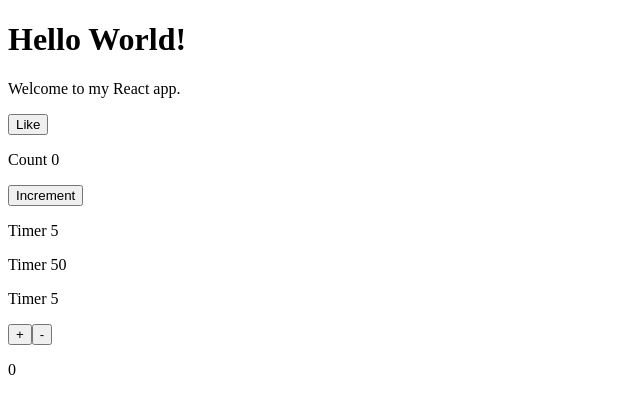
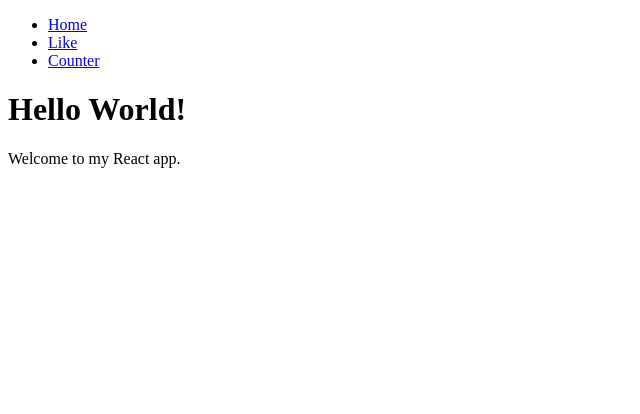
Before and after one commit to azmisahin-article/React-JavaScript-Library-Fundamentals-With-NodeJs, a React (Create React App) app: page / in a window 1280 px wide. Shown: the top 414 px of the page, without its empty margins (0-640 px from the left). Built offline with nearby package versions, Linux system fonts and the light colour scheme.

Commit message:
react router dom

```diff
--- a/src/App.js
+++ b/src/App.js
@@ -3,6 +3,8 @@
  */
 
 // other modules on which the component depends.
+import { Route, Routes } from 'react-router-dom';
+import Layout from './theme/Layout';
 import Home from './Home'
 import Like from './Like'
 import Counter from './Counter'
@@ -14,13 +16,16 @@ function App() {
   // html content to display when rendering the component
   return (
     <div>
-      <Home></Home>
-      <Like></Like>
-      <Counter></Counter>
+      <Routes>
+        <Route path="/" element={<Layout></Layout>}>
+          <Route index path="/" element={<Home></Home>} />
+          <Route path="like" element={<Like></Like>} />
+          <Route path="counter" element={<Counter></Counter>} />
+        </Route>
+      </Routes>
     </div>
   );
 }
-
 // export
 // when importing this module, named exports must be referenced by the exact same name
 export default App;
--- a/src/Counter.js
+++ b/src/Counter.js
@@ -3,7 +3,7 @@
  */
 
 // other modules on which the component depends.
-import React, { useState } from 'react';
+import { useState } from 'react';
 import CounterButton from './component/CounterButton';
 import Timer from './component/Timer';
 import Timer2 from './component/Timer2';
--- a/src/index.js
+++ b/src/index.js
@@ -5,6 +5,7 @@
 // other modules on which the component depends.
 import React from 'react';
 import ReactDOM from 'react-dom/client';
+import { BrowserRouter } from 'react-router-dom';
 import App from './App';
 
 const root = ReactDOM.createRoot(document.getElementById('root'));
@@ -12,7 +13,8 @@ const root = ReactDOM.createRoot(document.getElementById('root'));
 root.render(
   // a tool used to highlight potential problems in an application
   <React.StrictMode>
-    <App />
+    <BrowserRouter>
+      <App />
+    </BrowserRouter>
   </React.StrictMode>
-
 );
--- /dev/null
+++ b/src/theme/Layout.js
@@ -0,0 +1,23 @@
+/**
+ * @file layout
+ */
+
+// other modules on which the component depends.
+import { Outlet } from 'react-router-dom';
+import Navigation from './navigation';
+
+/**
+ * this is react component
+ */
+function Layout() {
+    return (
+        <div>
+            <Navigation></Navigation>
+            <Outlet></Outlet>
+        </div>
+    );
+}
+
+// export
+// when importing this module, named exports must be referenced by the exact same name
+export default Layout;
--- /dev/null
+++ b/src/theme/navigation.js
@@ -0,0 +1,33 @@
+/**
+ * @file layout
+ */
+
+// other modules on which the component depends.
+import { Link } from 'react-router-dom';
+
+/**
+ * this is react component
+ */
+function Navigation() {
+    return (
+        <div>
+            <nav>
+                <ul>
+                    <li>
+                        <Link to="/">Home</Link>
+                    </li>
+                    <li>
+                        <Link to="/like">Like</Link>
+                    </li>
+                    <li>
+                        <Link to="/counter">Counter</Link>
+                    </li>
+                </ul>
+            </nav>
+        </div>
+    );
+}
+
+// export
+// when importing this module, named exports must be referenced by the exact same name
+export default Navigation;
```
Also changed, not shown: src/router/navigation.js (deleted, +0 -31 lines).
